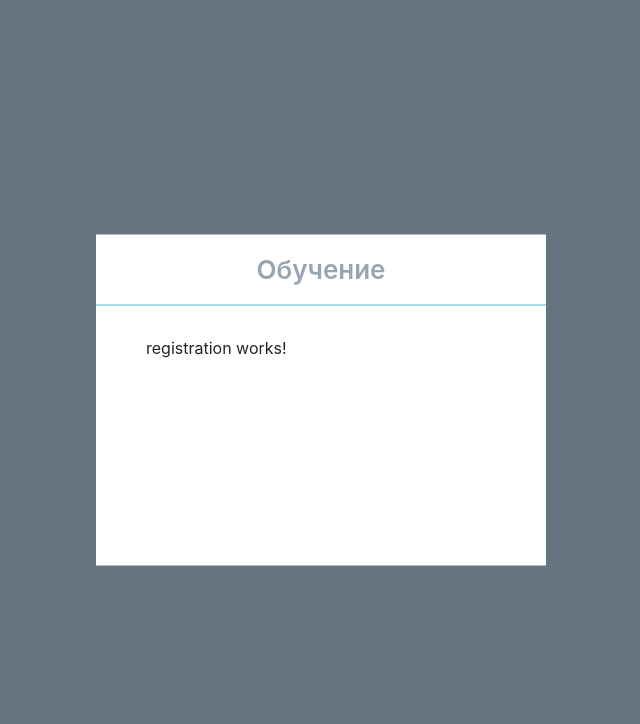
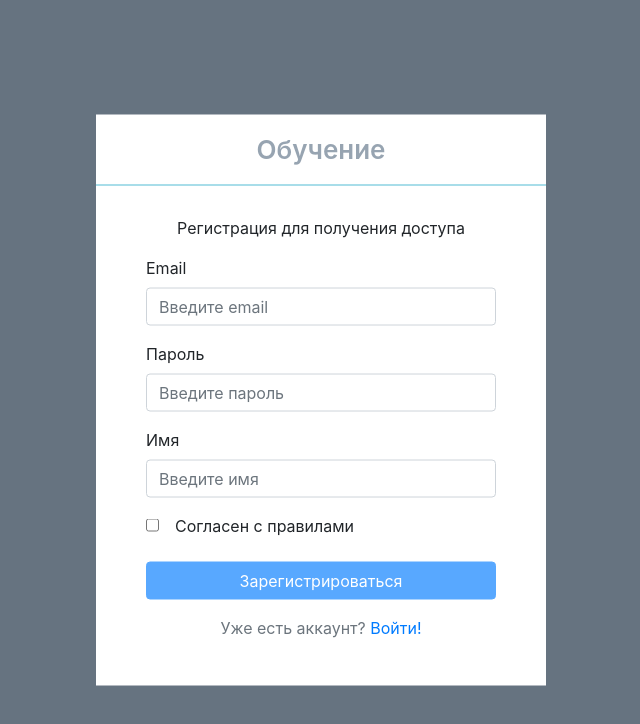
Before and after one commit to courses-iba/syemelianau-ang2-adv, an Angular app: page /registration in a window 1280 px wide. Shown: the top 724 px of the page, without its empty margins (319-959 px from the left). Built offline with nearby package versions, Linux system fonts and the light colour scheme.

Commit message:
ang2-adv - Validation - task4.1
Change-Id: I5926c54c5a513559489b7a12716da7f1376f2470

```diff
--- a/src/app/auth/registration/registration.component.html
+++ b/src/app/auth/registration/registration.component.html
@@ -1 +1,87 @@
-<p>registration works!</p>
+<p class="text-center">Регистрация для получения доступа</p>
+<form [formGroup]="registrationForm" (ngSubmit)="onSubmit()">
+  <div class="form-group">
+    <label for="email">Email</label>
+    <input
+      type="text"
+      class="form-control"
+      id="email"
+      placeholder="Введите email"
+      formControlName="email"
+      [ngClass]=
+        "registrationForm.controls.email.invalid
+        && registrationForm.controls.email.touched ? 'is-invalid' : ''"
+    >
+    <div
+      *ngIf="registrationForm.controls.email.invalid && registrationForm.controls.email.touched"
+      class="invalid-feedback"
+    >{{
+      this.registrationForm.controls.email.hasError('email')
+        ? 'Введите корректный email.' : this.registrationForm.controls.email.hasError('required')
+        ? 'Email не может быть пустым.' : ''
+      }}</div>
+  </div>
+  <div class="form-group">
+    <label for="password">Пароль</label>
+    <input
+      type="password"
+      class="form-control"
+      id="password"
+      placeholder="Введите пароль"
+      formControlName="password"
+      [ngClass]=
+        "registrationForm.controls.password.invalid
+        && registrationForm.controls.password.touched ? 'is-invalid' : ''"
+    >
+    <div
+      *ngIf="registrationForm.controls.password.invalid && registrationForm.controls.password.touched"
+      class="invalid-feedback"
+    >{{
+      this.registrationForm.controls.password.hasError('minlength')
+        ? 'Пароль должен быть больше 6 символов. Сейчас ' + this.registrationForm.controls.password.value.length + '.'
+        : this.registrationForm.controls.password.hasError('required') ? 'Пароль не может быть пустым.' : ''
+      }}</div>
+  </div>
+  <div class="form-group">
+    <label for="name">Имя</label>
+    <input
+      type="text"
+      class="form-control"
+      id="name"
+      placeholder="Введите имя"
+      formControlName="name"
+      [ngClass]=
+        "registrationForm.controls.name.invalid
+        && registrationForm.controls.name.touched ? 'is-invalid' : ''"
+    >
+    <div
+      *ngIf="registrationForm.controls.name.invalid && registrationForm.controls.name.touched"
+      class="invalid-feedback"
+    >{{this.registrationForm.controls.name.hasError('required') ? 'Имя не может быть пустым.' : ''}}</div>
+  </div>
+  <div class="form-group">
+    <label for="agree">
+      <input
+        type="checkbox"
+        class="checkbox"
+        id="agree"
+        formControlName="agree"
+        [ngClass]=
+          "registrationForm.controls.agree.invalid
+          && registrationForm.controls.agree.touched ? 'is-invalid' : ''"
+      >
+      <span>&emsp;Согласен с правилами</span>
+    </label>
+  </div>
+  <div class="form-group">
+    <button type="submit" class="btn btn-block btn-primary" [disabled]="!registrationForm.valid">
+      Зарегистрироваться
+    </button>
+  </div>
+  <div class="form-group">
+    <p class="text-muted text-center">
+      Уже есть аккаунт?
+      <a routerLink="/login">Войти!</a>
+    </p>
+  </div>
+</form>
--- a/src/app/auth/registration/registration.component.ts
+++ b/src/app/auth/registration/registration.component.ts
@@ -1,4 +1,5 @@
 import { Component, OnInit } from '@angular/core';
+import { FormControl, FormGroup, Validators } from '@angular/forms';
 
 @Component({
   selector: 'app-registration',
@@ -6,10 +7,16 @@ import { Component, OnInit } from '@angular/core';
   styleUrls: ['./registration.component.css']
 })
 export class RegistrationComponent implements OnInit {
+  registrationForm = new FormGroup({
+    email: new FormControl('', [Validators.required, Validators.email]),
+    password: new FormControl('', [Validators.required, Validators.minLength(6)]),
+    name: new FormControl('', [Validators.required]),
+    agree: new FormControl('', [Validators.required, Validators.requiredTrue])
+  });
 
   constructor() {}
 
-  ngOnInit(): void {
-  }
+  ngOnInit(): void {}
 
+  onSubmit(): void {}
 }
```
